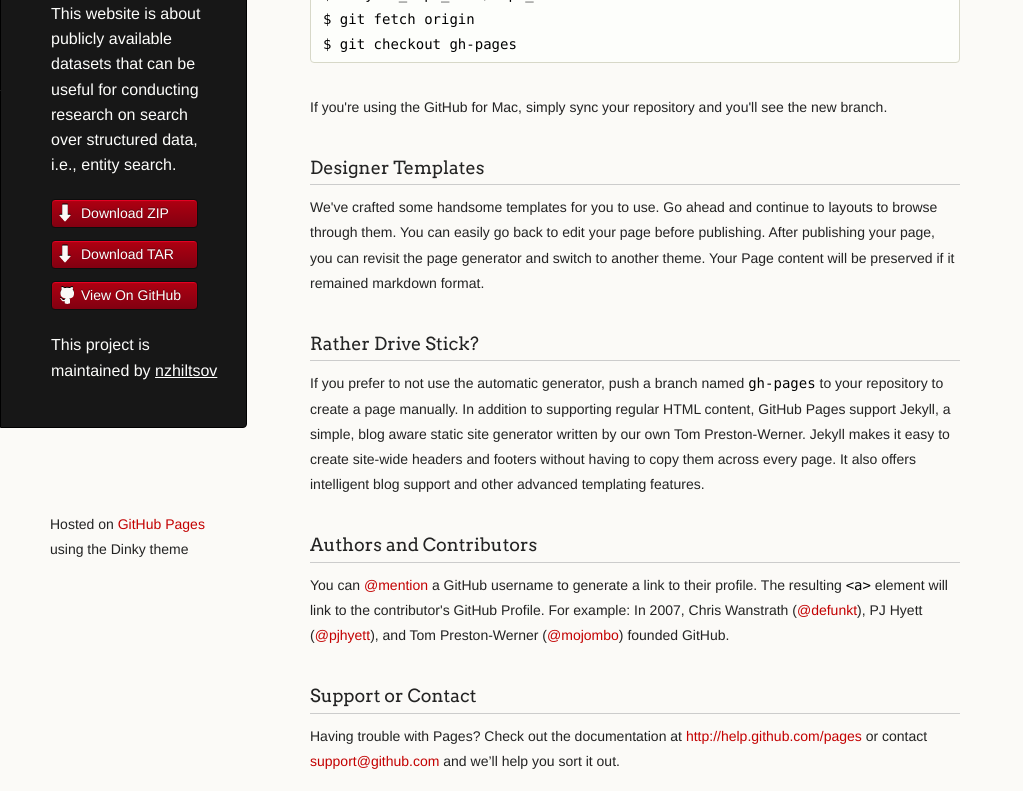
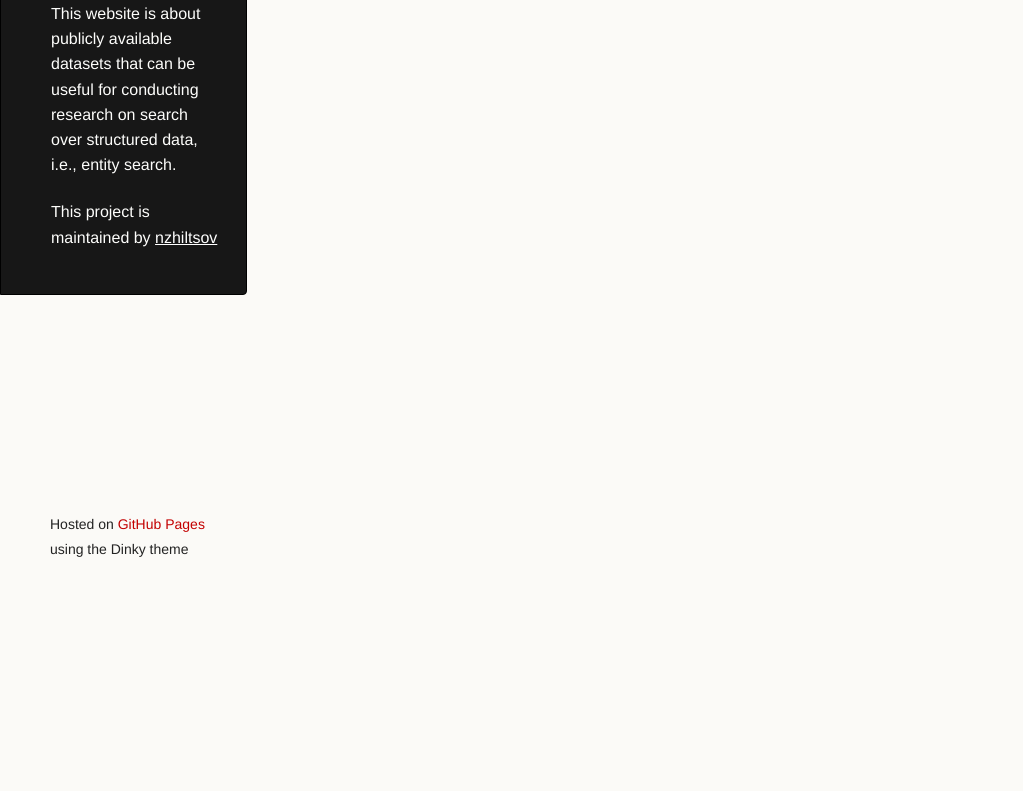
Before and after one commit to nzhiltsov/Entity-Search-Datasets, a plain HTML site: page index.html in a window 1280 px wide. Shown: the part 206-997 px from the top of the page, without its empty margins (0-1023 px from the left). After the commit the page ends 800 px from the top, so only its background shows below. Drawn offline with Linux system fonts and the light colour scheme.

Commit message:
Clean the initial page

```diff
--- a/index.html
+++ b/index.html
@@ -19,48 +19,12 @@
         <h1 class="header">Entity Search Datasets</h1>
         <p class="header">This website is about publicly available datasets that can be useful for conducting research on search over structured data, i.e., entity search.</p>
 
-        <ul>
-          <li class="download"><a class="buttons" href="https://github.com/nzhiltsov/Entity-Search-Datasets/zipball/master">Download ZIP</a></li>
-          <li class="download"><a class="buttons" href="https://github.com/nzhiltsov/Entity-Search-Datasets/tarball/master">Download TAR</a></li>
-          <li><a class="buttons github" href="https://github.com/nzhiltsov/Entity-Search-Datasets">View On GitHub</a></li>
-        </ul>
-
         <p class="header">This project is maintained by <a class="header name" href="https://github.com/nzhiltsov">nzhiltsov</a></p>
 
 
       </header>
       <section>
-        <h3>
-<a name="welcome-to-github-pages" class="anchor" href="#welcome-to-github-pages"><span class="octicon octicon-link"></span></a>Welcome to GitHub Pages.</h3>
 
-<p>This automatic page generator is the easiest way to create beautiful pages for all of your projects. Author your page content here using GitHub Flavored Markdown, select a template crafted by a designer, and publish. After your page is generated, you can check out the new branch:</p>
-
-<pre><code>$ cd your_repo_root/repo_name
-$ git fetch origin
-$ git checkout gh-pages
-</code></pre>
-
-<p>If you're using the GitHub for Mac, simply sync your repository and you'll see the new branch.</p>
-
-<h3>
-<a name="designer-templates" class="anchor" href="#designer-templates"><span class="octicon octicon-link"></span></a>Designer Templates</h3>
-
-<p>We've crafted some handsome templates for you to use. Go ahead and continue to layouts to browse through them. You can easily go back to edit your page before publishing. After publishing your page, you can revisit the page generator and switch to another theme. Your Page content will be preserved if it remained markdown format.</p>
-
-<h3>
-<a name="rather-drive-stick" class="anchor" href="#rather-drive-stick"><span class="octicon octicon-link"></span></a>Rather Drive Stick?</h3>
-
-<p>If you prefer to not use the automatic generator, push a branch named <code>gh-pages</code> to your repository to create a page manually. In addition to supporting regular HTML content, GitHub Pages support Jekyll, a simple, blog aware static site generator written by our own Tom Preston-Werner. Jekyll makes it easy to create site-wide headers and footers without having to copy them across every page. It also offers intelligent blog support and other advanced templating features.</p>
-
-<h3>
-<a name="authors-and-contributors" class="anchor" href="#authors-and-contributors"><span class="octicon octicon-link"></span></a>Authors and Contributors</h3>
-
-<p>You can <a href="https://github.com/blog/821" class="user-mention">@mention</a> a GitHub username to generate a link to their profile. The resulting <code>&lt;a&gt;</code> element will link to the contributor's GitHub Profile. For example: In 2007, Chris Wanstrath (<a href="https://github.com/defunkt" class="user-mention">@defunkt</a>), PJ Hyett (<a href="https://github.com/pjhyett" class="user-mention">@pjhyett</a>), and Tom Preston-Werner (<a href="https://github.com/mojombo" class="user-mention">@mojombo</a>) founded GitHub.</p>
-
-<h3>
-<a name="support-or-contact" class="anchor" href="#support-or-contact"><span class="octicon octicon-link"></span></a>Support or Contact</h3>
-
-<p>Having trouble with Pages? Check out the documentation at <a href="http://help.github.com/pages">http://help.github.com/pages</a> or contact <a href="mailto:support@github.com">support@github.com</a> and we’ll help you sort it out.</p>
       </section>
       <footer>
         <p><small>Hosted on <a href="http://pages.github.com">GitHub Pages</a> using the Dinky theme</small></p>
```
